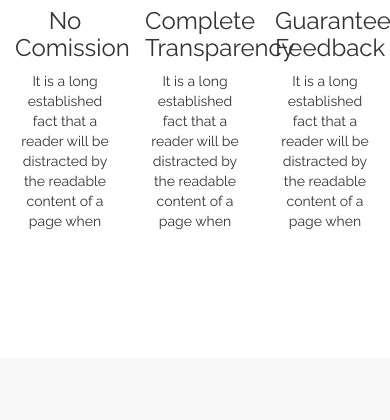
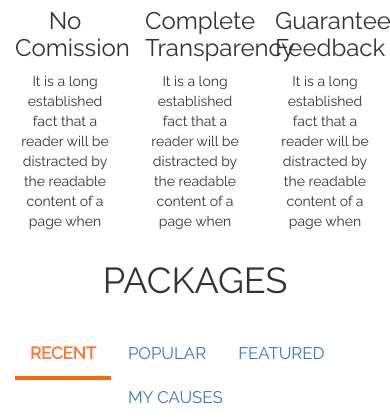
Before and after one commit to abhik-setia/socialHut, a PHP site: page / in a window 390 px wide; the page is wider, and only the part inside the window is pictured. Shown: the part 486-906 px from the top of that part. Before the commit the page ends 716 px from the top of that part, so only its background shows below. Run offline with PHP 8.4, Linux system fonts and the light colour scheme.

Commit message:
tabs made

```diff
--- a/css/home.css
+++ b/css/home.css
@@ -158,3 +158,23 @@ right:-20%;
 	background-color: #FF7326;
 	color:white;
 }
+
+/*tab section*/
+.nav-pills > .active > a,
+.nav-pills > .active > a:hover,.nav-pills > li > a:hover {
+text-decoration: none;
+font-weight: bold;
+border-radius:0px;
+border-bottom-width: 4px;
+border-bottom-style: solid;
+border-bottom-color: #FF6600;
+    color: #FF7326 !important;
+  background-color: transparent !important;
+}
+.nav-pills > li > a{
+    border-radius:0px;
+}
+
+.nav-pills{
+	font-size:1.2em;
+}
--- a/index.html
+++ b/index.html
@@ -160,6 +160,36 @@
 	</div>
 	</section>
 
+	<section id="Packages" style="font-family: 'Raleway', sans-serif;">
+		<div class="row">
+			<div class="container-fluid">
+					<div class="row">
+						<div class="container-fluid">
+							<center><h1>PACKAGES</h1></center>
+						</div>
+					</div>
+					<br>
+					<div class="row">
+						<div class="container">
+							<div class="col-md-3 col-sm-3 col-xs-12">
+
+
+							</div>
+							<div class="col-md-9 col-sm-9 col-md-offset-5 col-sm-offset-5 col-xs-12">
+								<ul class="nav nav-pills">
+								   <li class="active">
+								   <a href="#">RECENT</a></li>
+								   <li><a href="#">POPULAR</a></li>
+								   <li><a href="#">FEATURED</a></li>
+								   <li><a href="#">MY CAUSES</a></li>
+								   </ul>
+							</div>
+						</div>
+					</div>
+			</div>
+	</div>
+	</section>
+
 	 <!-- JQuery -->
     <script type="text/javascript" src="js/jquery-2.2.1.js"></script>
 
```
